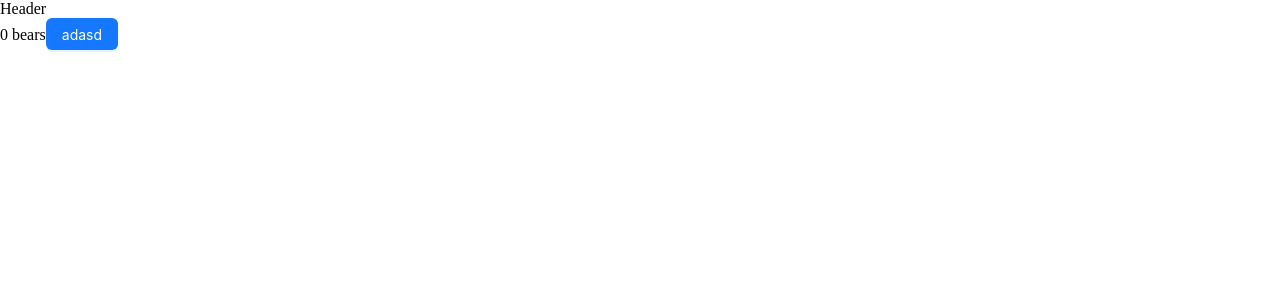
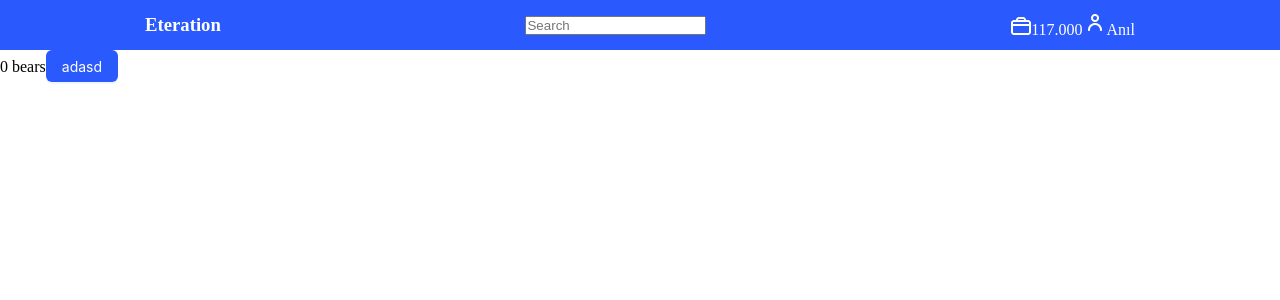
Before and after one commit to karlidaganil/Eteration-Case, a React (Vite) app: page / in a window 1280 px wide. Shown: the top 300 px of the page. Built offline with nearby package versions, Linux system fonts and the light colour scheme.

Commit message:
Update imports and add theme to App component

```diff
--- a/src/App.jsx
+++ b/src/App.jsx
@@ -1,4 +1,4 @@
-import Header from "./layout/Header";
+import Header from "./layout/Header/Header";
 import Main from "./layout/Main";
 
 const App = () => {
--- a/src/layout/Header.jsx
+++ /dev/null
@@ -1,5 +0,0 @@
-const Header = () => {
-  return <div>Header</div>;
-};
-
-export default Header;
--- /dev/null
+++ b/src/layout/Header/Header.jsx
@@ -0,0 +1,20 @@
+import "./style.scss";
+import Portfeil from "../../assets/icons/Portfeil.png";
+import Profile from "../../assets/icons/Profile.png";
+
+const Header = () => {
+  return (
+    <header>
+      <h3>Eteration</h3>
+      <input type="text" placeholder="Search" />
+      <div>
+        <img src={Portfeil} alt="profile" />
+        <span>117.000</span>
+        <img src={Profile} alt="profile" />
+        <span>Anıl</span>
+      </div>
+    </header>
+  );
+};
+
+export default Header;
--- /dev/null
+++ b/src/layout/Header/style.scss
@@ -0,0 +1,9 @@
+header {
+  display: flex;
+  align-items: center;
+  justify-content: space-between;
+  background-color: #2a59fe;
+  height: 50px;
+  padding: 0px 145px;
+  color: white;
+}
--- a/src/main.jsx
+++ b/src/main.jsx
@@ -2,9 +2,18 @@ import React from "react";
 import ReactDOM from "react-dom/client";
 import "./index.scss";
 import App from "./App";
+import { ConfigProvider } from "antd";
 
 ReactDOM.createRoot(document.getElementById("root")).render(
   <React.StrictMode>
-    <App />
+    <ConfigProvider
+      theme={{
+        token: {
+          colorPrimary: "#2a59fe",
+        },
+      }}
+    >
+      <App />
+    </ConfigProvider>
   </React.StrictMode>
 );
```
Also changed, not shown: src/assets/icons/Portfeil.png (added), src/assets/icons/Profile.png (added).
